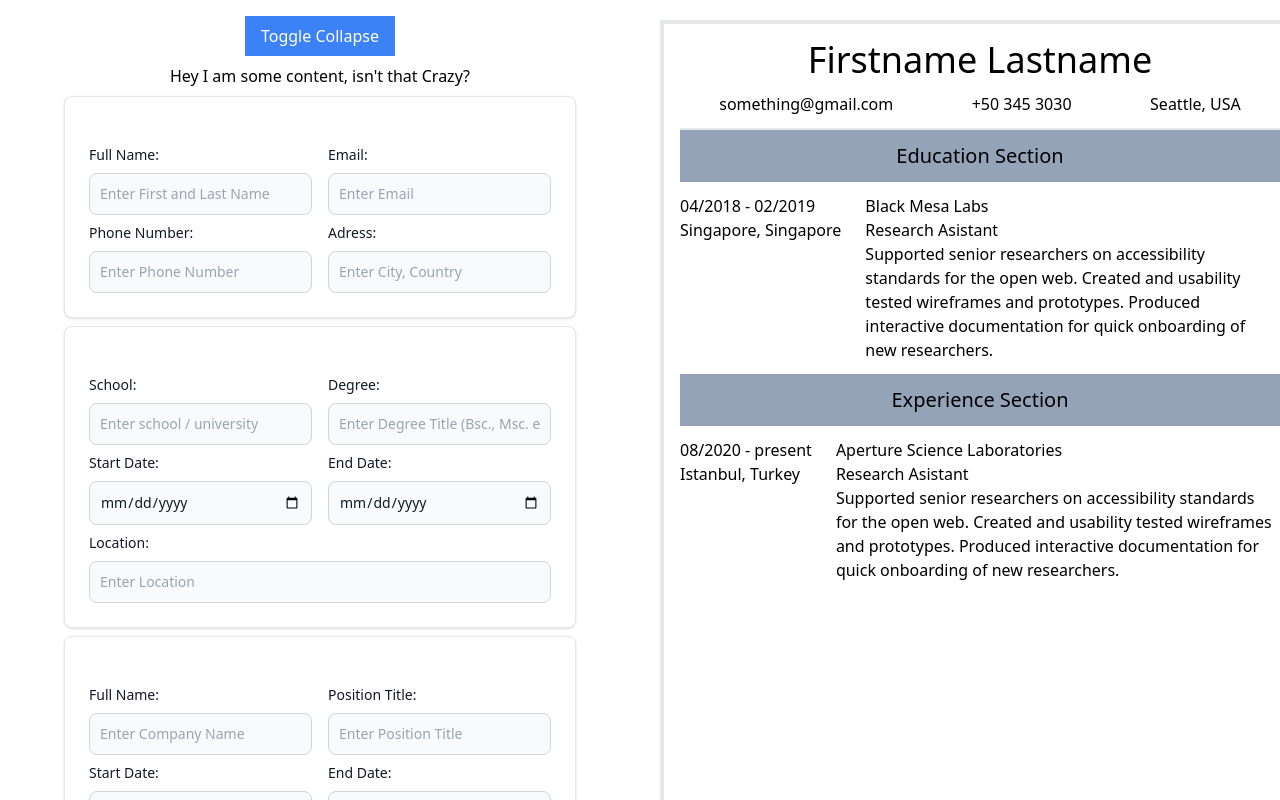
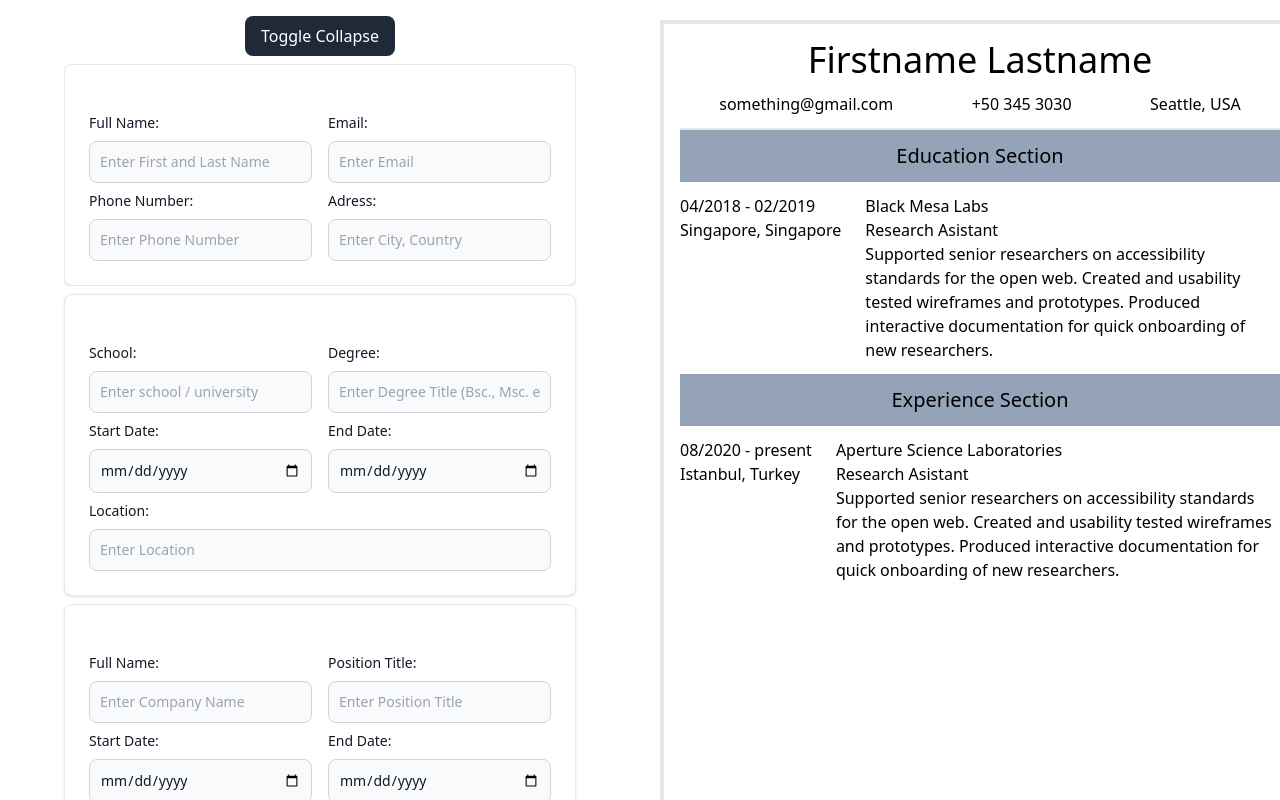
Before and after one commit to Mcorduk/cv-app, a React (Vite) app: page / in a window 1280 px wide. Both pictures are taken after a click on the button "Toggle Collapse". Shown: the top 800 px of the page. Built offline with nearby package versions, Linux system fonts and the light colour scheme.

Commit message:
feat: Add forms as a children to collapse and be able to toggle them

```diff
--- a/src/components/Collapse/collapseContainer.jsx
+++ b/src/components/Collapse/collapseContainer.jsx
@@ -1,6 +1,6 @@
 import React, { useCallback, useState } from "react";
 
-export const Collapse = () => {
+export const Collapse = (props) => {
   const [isExpanded, setIsExpanded] = useState(false);
   const toggleIsExpanded = useCallback(() => {
     setIsExpanded((isExpanded) => !isExpanded);
@@ -10,7 +10,7 @@ export const Collapse = () => {
     <>
       <button
         onClick={toggleIsExpanded}
-        className="bg-blue-500 text-white px-4 py-2"
+        className="bg-gray-800 text-white rounded-lg px-4 py-2"
       >
         Toggle Collapse
       </button>
@@ -21,7 +21,8 @@ export const Collapse = () => {
         style={{ maxHeight: isExpanded ? "500px" : "0px" }}
       >
         <div className="fade-in-animation">
-          Hey I am some content, isn&apos;t that Crazy?
+          {/* Hey I am some content, isn&apos;t that Crazy? */}
+          {props.children}
         </div>
       </div>
     </>
--- a/src/components/aside.jsx
+++ b/src/components/aside.jsx
@@ -7,8 +7,10 @@ import { GeneralForm } from "./Forms/generalForm";
 export default function Aside() {
   return (
     <div className="flex flex-col items-center min-w-100 max-w-screen-sm w-1/2 p-4 dark:bg-gray-700 gap-2">
-      <Collapse />
-      <GeneralForm />
+      <Collapse>
+        <GeneralForm />
+      </Collapse>
+
       <EducationForm />
       <ExperienceForm />
     </div>
```
